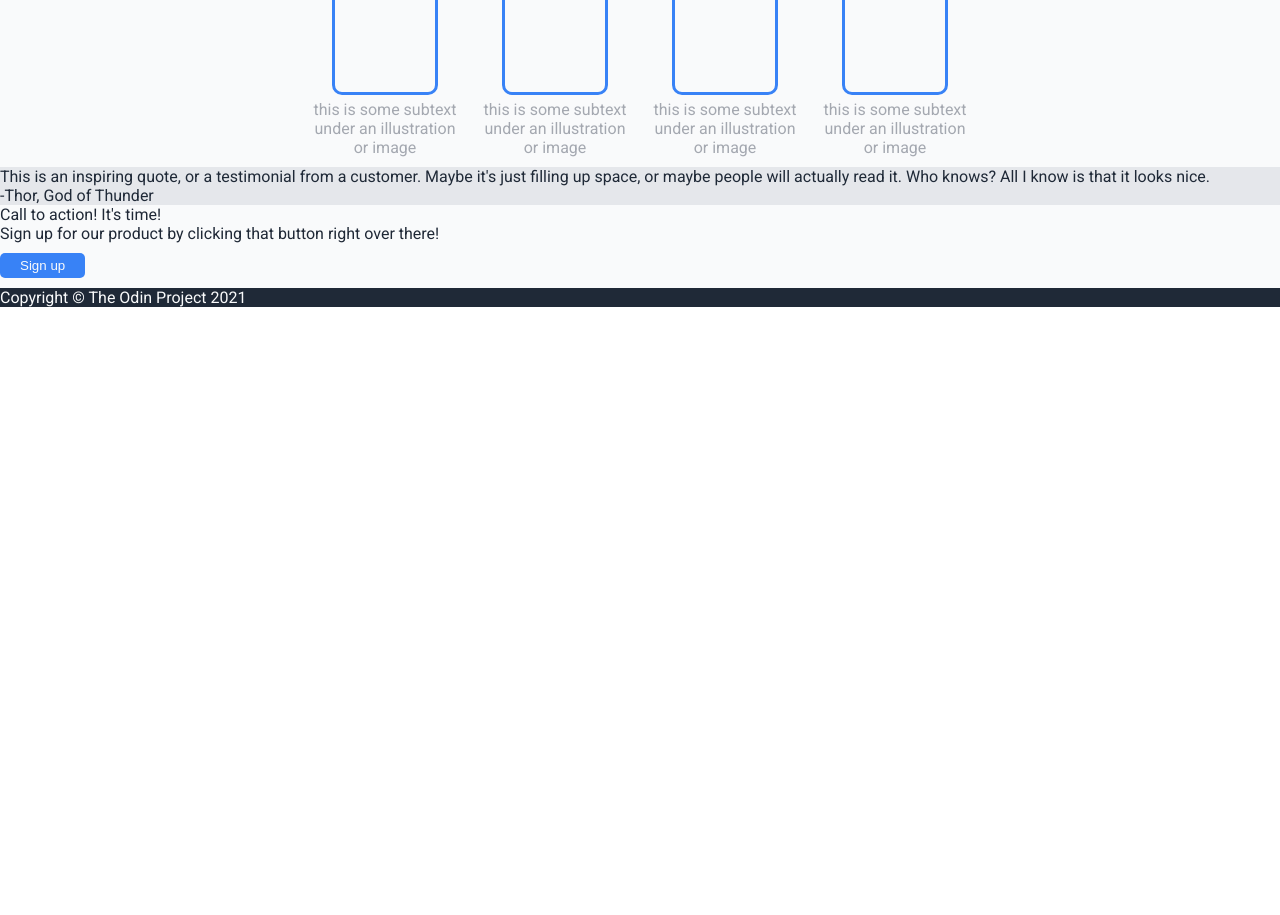
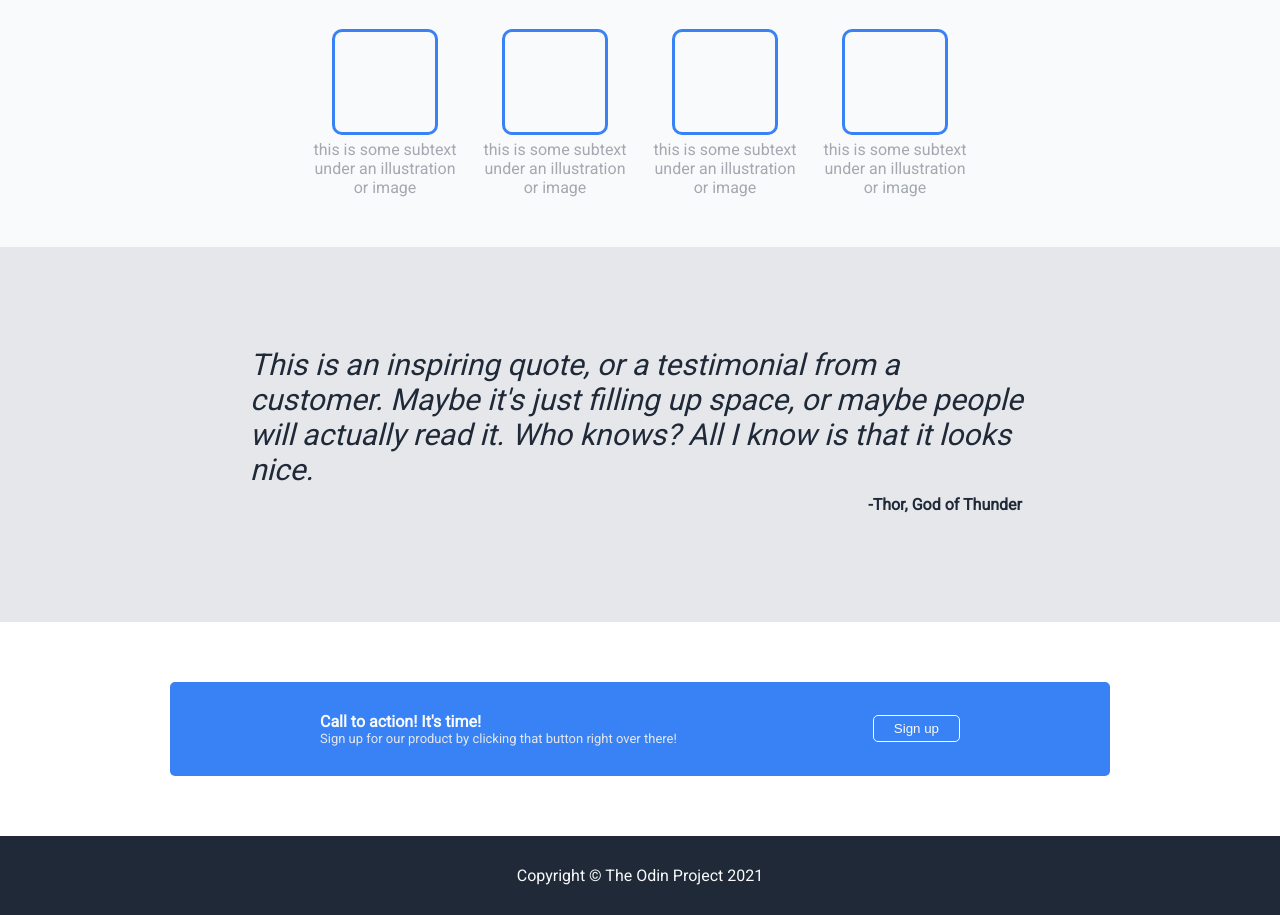
Before and after one commit to bschappaugh/odin-landing-page, a plain HTML site: page index.html in a window 1280 px wide. Shown: the part 557-1472 px from the top of the page. Before the commit the page ends 864 px from the top, so only its background shows below. Drawn offline with Linux system fonts and the light colour scheme.

Commit message:
Updated style for the lower half of the page.

```diff
--- a/index.html
+++ b/index.html
@@ -48,15 +48,15 @@
         </div>
     </div>
     <div class="quote-section grey-background">
-        <p>This is an inspiring quote, or a testimonial from a customer. Maybe it's just filling up space, or maybe people will actually read it. Who knows? All I know is that it looks nice.</p>
-        <p>-Thor, God of Thunder</p>
+        <p id="quote-text">This is an inspiring quote, or a testimonial from a customer. Maybe it's just filling up space, or maybe people will actually read it. Who knows? All I know is that it looks nice.</p>
+        <p id="quote-signature">-Thor, God of Thunder</p>
     </div>
     <div class="sign-up-section white-background">
         <div class="sign-up-bubble">
-            <p>Call to action! It's time!</p>
-            <p>Sign up for our product by clicking that button right over there!</p>
-            <button class="sign-up-button">Sign up</button>
+            <p id="call-to-action-title">Call to action! It's time!</p>
+            <p id="call-to-action-body">Sign up for our product by clicking that button right over there!</p>
         </div>
+        <button class="sign-up-button" id="alt-button">Sign up</button>
     </div>
     <div class="footer dark-background">
         <p>Copyright © The Odin Project 2021</p>
--- a/style.css
+++ b/style.css
@@ -56,16 +56,14 @@ body {
 }
 
 .random-info-section {
-    padding: 0px 150px;
+    padding: 40px 150px;
     display: flex;
     flex-direction: column;
     align-items: center;
-
 }
 
 .info-section {
     display: flex;
-
 }
 
 .info-block {
@@ -86,6 +84,32 @@ body {
     width: 100px;
     height: 100px;
     margin: 5px;
+}
+
+.quote-section {
+    padding: 100px 250px;
+}
+
+.sign-up-section {
+    margin: 60px 170px;
+    padding: 0px 150px;
+    border-radius: 5px;
+    background: #3882F6;
+    color: #F9FAFB;
+    display: flex;
+    justify-content: space-between;
+    align-items: center;
+}
+
+.sign-up-bubble {
+    padding: 30px 0px;
+}
+
+.footer {
+    padding: 30px;
+    display: flex;
+    justify-content: center;
+    align-items: center;
 }
 
 #header-logo {
@@ -122,6 +146,31 @@ body {
     color: #1F2937;
 }
 
+#quote-text {
+    font-size: 30px;
+    font-weight: lighter;
+    font-style: italic;
+}
+
+#quote-signature {
+    font-weight: 900;
+    padding: 8px;
+    text-align: right;
+}
+
+#alt-button {
+    border: 1px solid #F9FAFB;
+}
+
+#call-to-action-title {
+    font-weight: bolder;
+}
+
+#call-to-action-body {
+    font-size: 13px;
+    color: #E5E7EB;
+}
+
 p {
     margin: 0px;
     padding: 0px;
```
